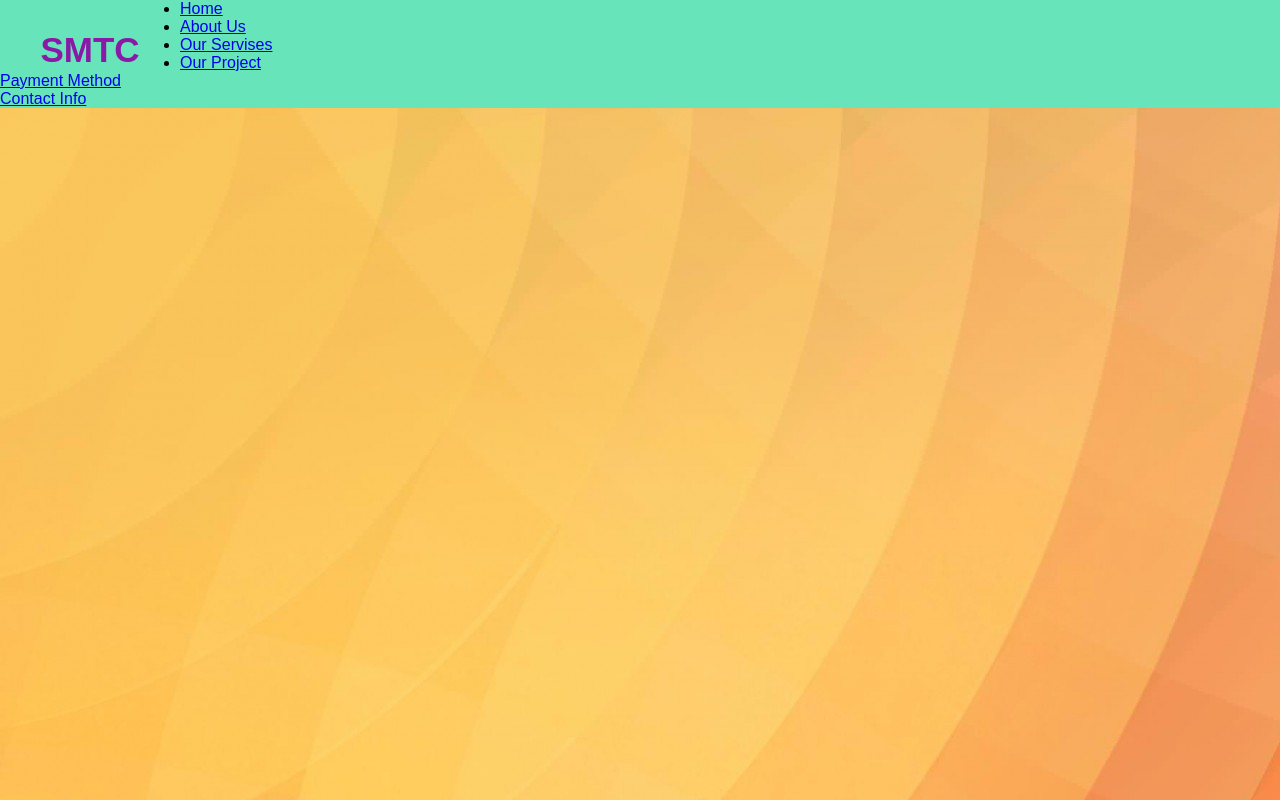
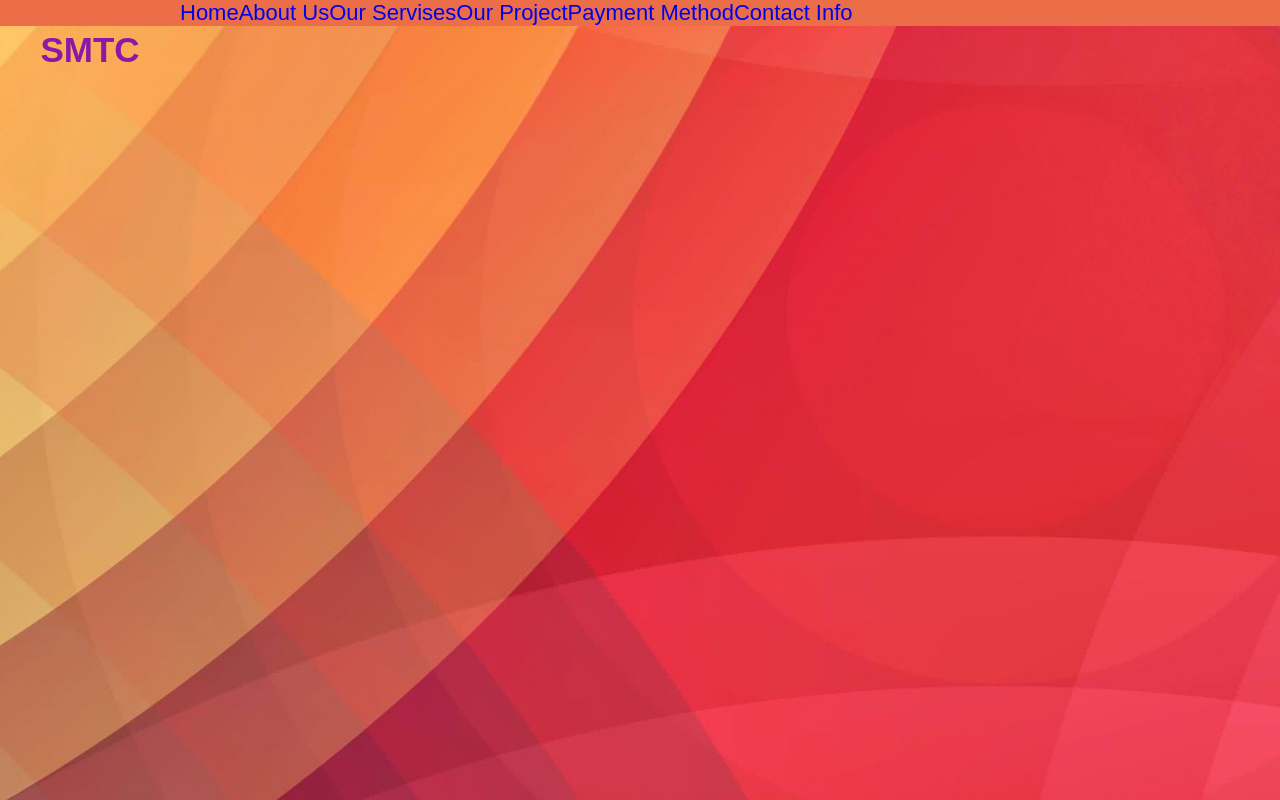
Before and after one commit to Anik-dev/navpractice, a plain HTML site: page page2.html in a window 1280 px wide. Drawn offline with Linux system fonts and the light colour scheme.

Commit message:
some changes

```diff
--- a/page2.css
+++ b/page2.css
@@ -6,10 +6,11 @@
 body {
     background-image: url(/background2.jpg);
     font-family: sans-serif;
+    background-position: center;
 }
 #menu {
     width: 100%;
-    background-color: rgb(104, 228, 186);
+    background-color: #EC6E48;
 }
 #title {
     width: 180px;
@@ -24,3 +25,17 @@ body {
     text-decoration: none;
     color: rgb(138, 25, 167);
 }
+nav {
+text-align: center;
+font-family: Arial, Helvetica, sans-serif;
+}
+nav ul {
+    display: flex;
+}
+nav ul li {
+    list-style: none;
+}
+nav ul li a {
+    text-decoration: none;
+    font-size: 22px;
+}
```
